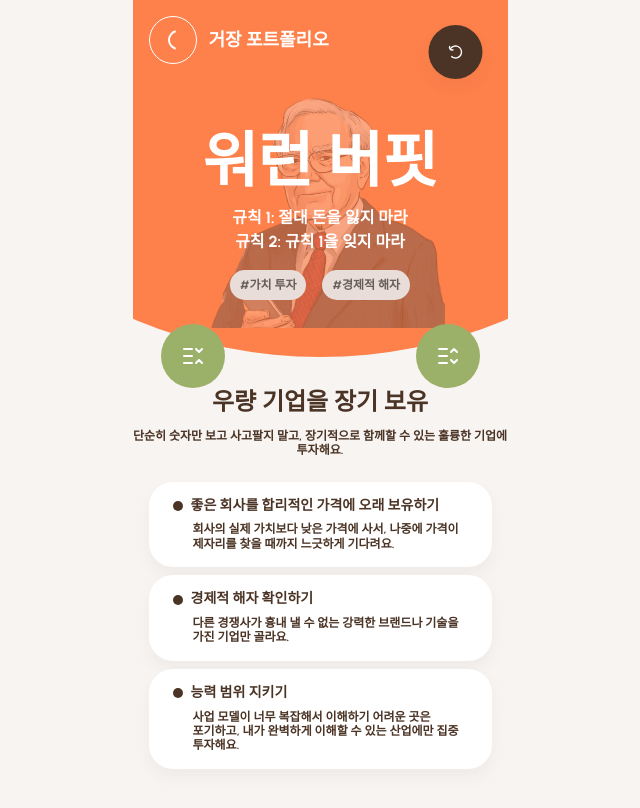
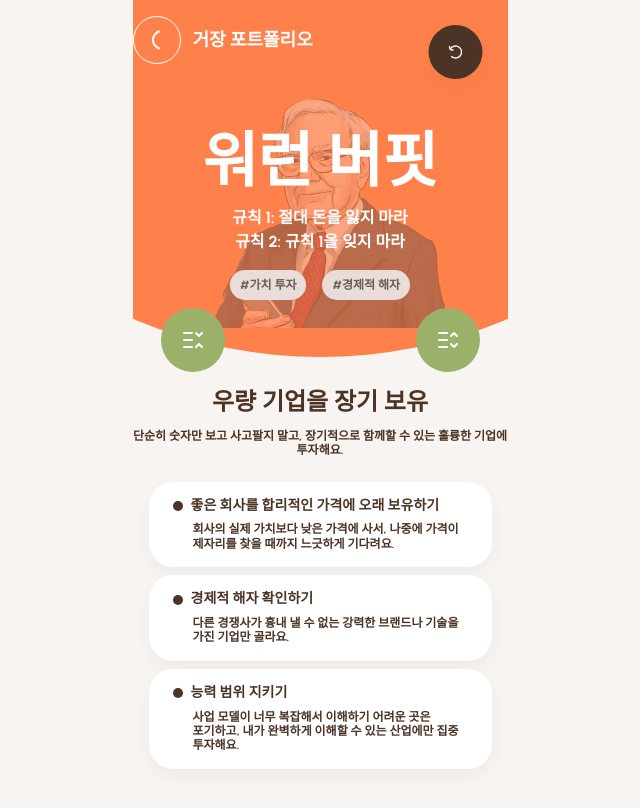
Before and after one commit to MJU-Capstone-Design-1/Jumoney-FE, a Next.js app: page /portfolio/selected in a window 1280 px wide. Shown: the top 808 px of the page, without its empty margins (320-960 px from the left). Built offline with nearby package versions, Linux system fonts and the light colour scheme; a web font is replaced by a local one.

Commit message:
🎨 Design: 선택된 거장 페이지 간격 수정

```diff
--- a/src/features/portfolio/selected/portfolioSelectedMasterHeader.tsx
+++ b/src/features/portfolio/selected/portfolioSelectedMasterHeader.tsx
@@ -19,7 +19,7 @@ export const PortfolioSelectedMasterHeader = ({
   tags,
 }: MasterHeaderProps) => {
   return (
-    <div className='relative p-[1rem]'>
+    <div className='relative pt-[1rem]'>
       <div className='flex justify-between'>
         <BackButtonField color='secondary1' label='거장 포트폴리오' />
       </div>
--- a/src/features/portfolio/selected/portfolioSelectedMasterPhilosophy.tsx
+++ b/src/features/portfolio/selected/portfolioSelectedMasterPhilosophy.tsx
@@ -17,7 +17,7 @@ export const PortfolioSelectedMasterPhilosophy = ({
       initial={{ opacity: 0, y: 20 }}
       animate={{ opacity: 1, y: 0 }}
       transition={{ duration: 0.6, ease: 'easeOut', delay: 0.8 }}
-      className='flex flex-col items-center gap-[0.75rem]'
+      className='flex flex-col items-center gap-[0.75rem] pt-[1rem]'
     >
       <p className='text-label-md leading-[120%] font-extrabold'>{title}</p>
       <p className='text-body-sm text-center leading-[120%] font-bold'>
```
